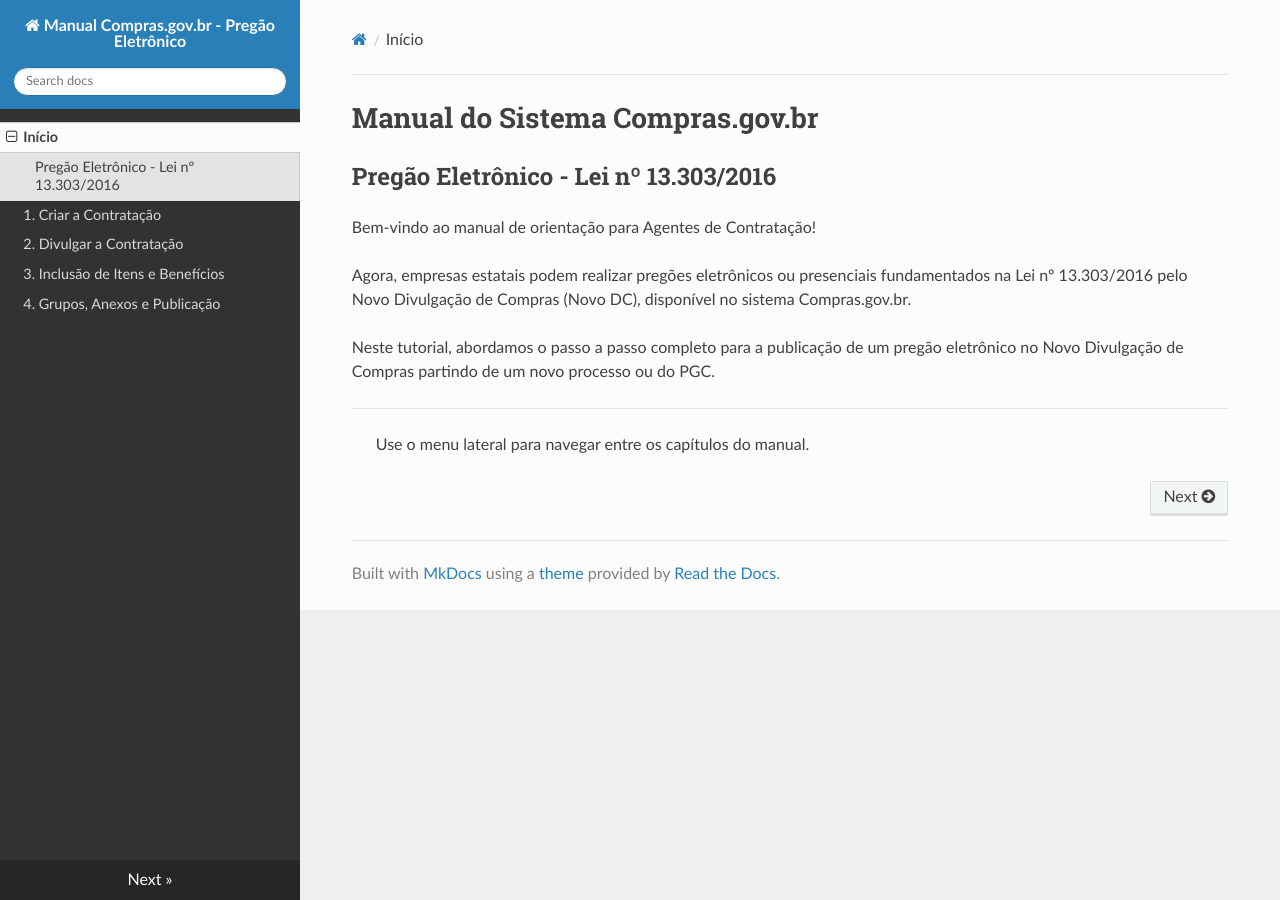
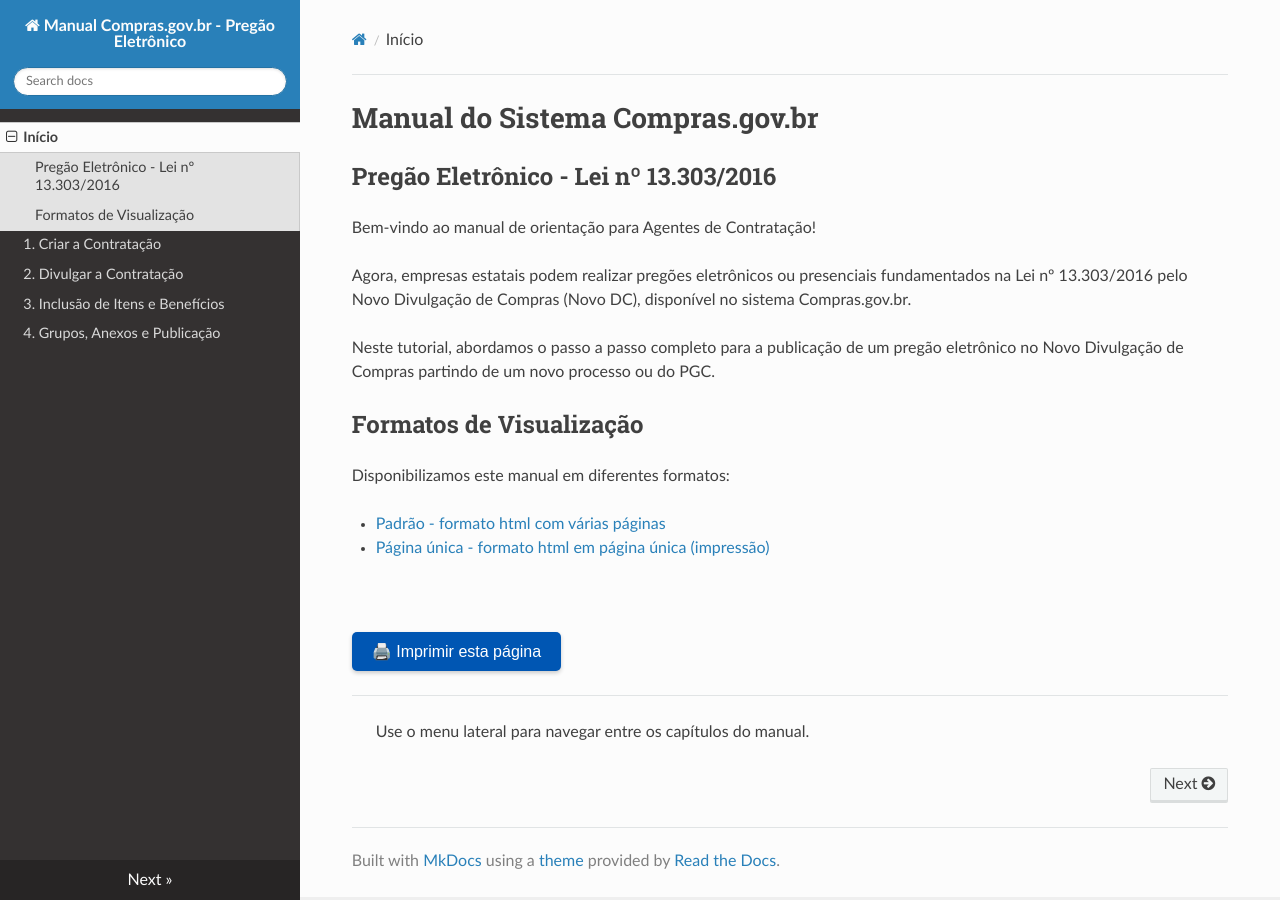
Before and after one commit to emilix10-bit/manual-compras-pregao, an MkDocs documentation site: the page built from docs/index.md, in a window 1280 px wide. Built offline with MkDocs 1.6.1, drawn with Linux system fonts in a browser that asks for light colours; nearby versions of some CDN libraries.

Commit message:
Update index.md

```diff
--- a/docs/index.md
+++ b/docs/index.md
@@ -8,6 +8,19 @@ Agora, empresas estatais podem realizar pregões eletrônicos ou presenciais fun
 
 Neste tutorial, abordamos o passo a passo completo para a publicação de um pregão eletrônico no Novo Divulgação de Compras partindo de um novo processo ou do PGC.
 
+## Formatos de Visualização
+
+Disponibilizamos este manual em diferentes formatos:
+
+* [Padrão - formato html com várias páginas](./)
+* [Página única - formato html em página única (impressão)](print_page/)
+
+<br>
+
+<!-- Botão de Imprimir -->
+<button onclick="window.print()" style="background-color: #0056b3; color: white; padding: 10px 20px; border: none; border-radius: 5px; font-size: 16px; cursor: pointer; box-shadow: 0 2px 4px rgba(0,0,0,0.2);">
+  🖨️ Imprimir esta página
+</button>
 ---
 
 > Use o menu lateral para navegar entre os capítulos do manual.
```
